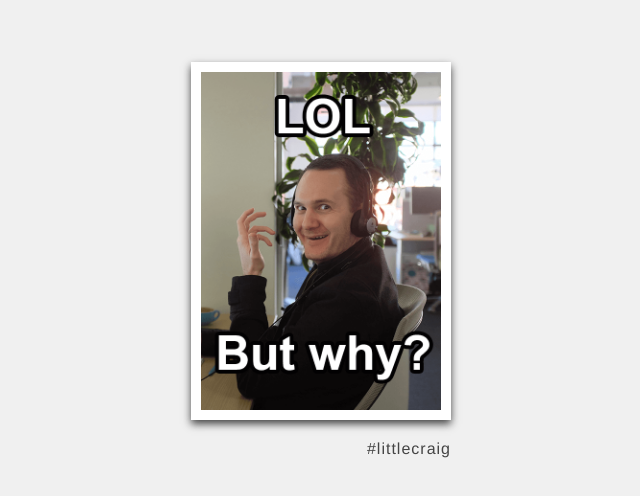
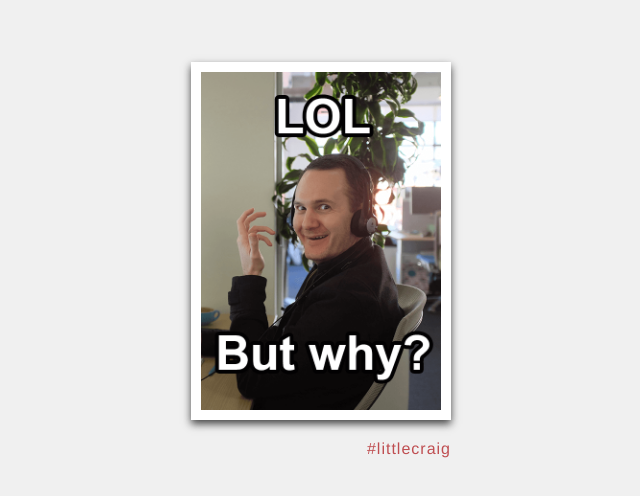
Before and after one commit to totallyboss/totallyboss.github.io, a plain HTML site: page index.html in a window 1280 px wide. Shown: the part 132-628 px from the top of the page, 319-959 px from the left. Drawn offline with Linux system fonts and the light colour scheme.

Commit message:
add buy link

```diff
--- a/index.html
+++ b/index.html
@@ -37,6 +37,17 @@
                 border: solid 10px #FFF;
                 box-sizing: border-box;
             }
+
+            a {
+                color: #BF4E51;
+                text-decoration: none;
+                border-bottom: solid 1px transparent;
+                padding-bottom: 5px;
+            }
+
+            a:hover {
+                border-bottom: solid 1px;
+            }
         </style>
 
     </head>
@@ -49,7 +60,7 @@
 
             <img src="lil.png" />
             <p>
-                #littlecraig
+                <a href="https://www.redbubble.com/people/totallyboss/works/26545970-lol-but-why?p=womens-fitted-scoop&style=womens-fitted-scoop&body_color=white&print_location=front" target="_blank">#littlecraig</a>
             </p>
 
 
```
